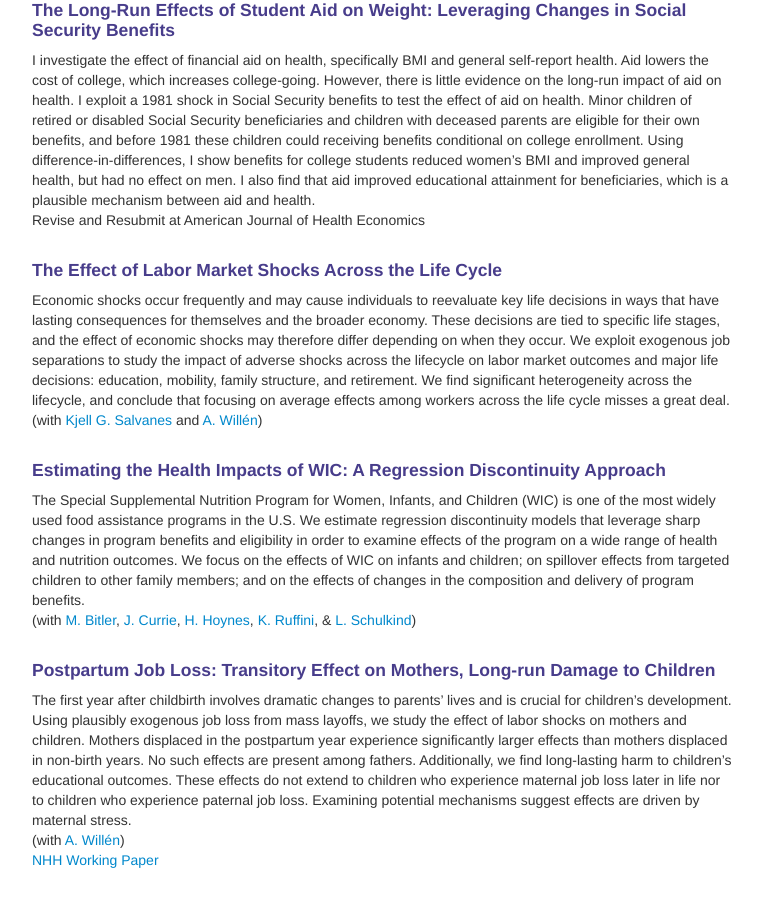
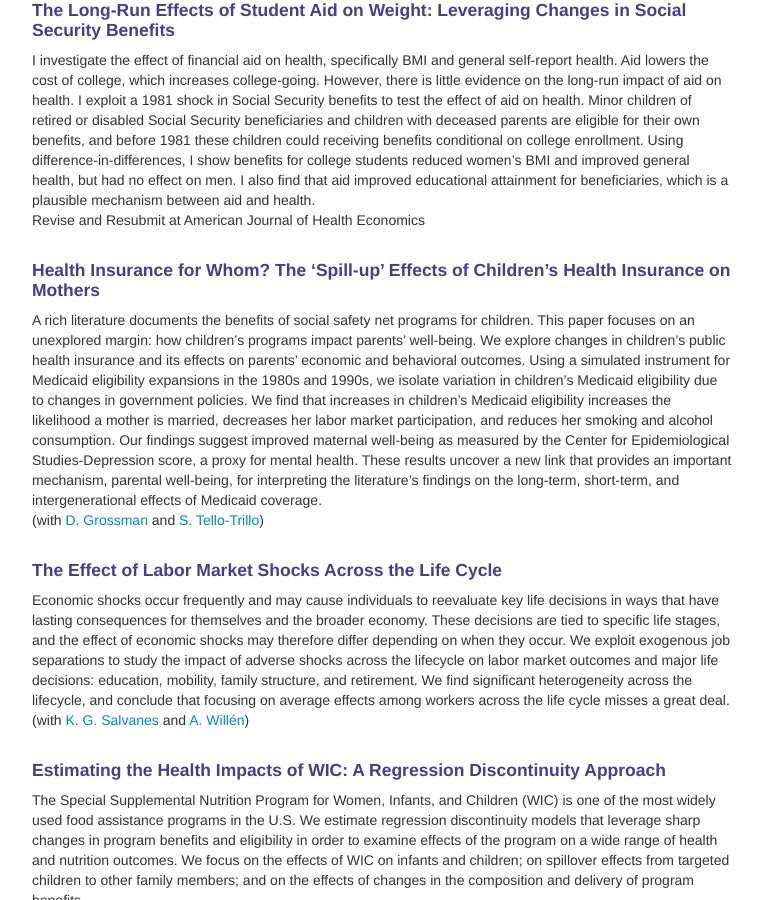
Before and after one commit to bjwillage/bjwillage.github.io, a Jekyll site: the page built from pages/research.md, in a window 1280 px wide and 900 px high, scrolled down 212 px. Shown: the whole window, without its empty margins (258-1020 px from the left). Built offline with Jekyll 4.4.1, drawn with Linux system fonts in a browser that asks for light colours.

Commit message:
Update research.md

```diff
--- a/pages/research.md
+++ b/pages/research.md
@@ -12,9 +12,14 @@ I investigate the effect of financial aid on health, specifically BMI and genera
 Revise and Resubmit at American Journal of Health Economics
 <br><br>
 
+#### Health Insurance for Whom? The ‘Spill-up’ Effects of Children’s Health Insurance on Mothers
+A rich literature documents the benefits of social safety net programs for children. This paper focuses on an unexplored margin: how children’s programs impact parents’ well-being. We explore changes in children’s public health insurance and its effects on parents’ economic and behavioral outcomes. Using a simulated instrument for Medicaid eligibility expansions in the 1980s and 1990s, we isolate variation in children’s Medicaid eligibility due to changes in government policies. We find that increases in children’s Medicaid eligibility increases the likelihood a mother is married, decreases her labor market participation, and reduces her smoking and alcohol consumption. Our findings suggest improved maternal well-being as measured by the Center for Epidemiological Studies-Depression score, a proxy for mental health. These results uncover a new link that provides an important mechanism, parental well-being, for interpreting the literature’s findings on the long-term, short-term, and intergenerational effects of Medicaid coverage. <br>
+(with [D. Grossman](https://sites.google.com/view/danielgrossman/home) and [S. Tello-Trillo](https://sebastiantellotrillo.com/))
+<br><br>
+
 #### The Effect of Labor Market Shocks Across the Life Cycle
 Economic shocks occur frequently and may cause individuals to reevaluate key life decisions in ways that have lasting consequences for themselves and the broader economy. These decisions are tied to specific life stages, and the effect of economic shocks may therefore differ depending on when they occur. We exploit exogenous job separations to study the impact of adverse shocks across the lifecycle on labor market outcomes and major life decisions: education, mobility, family structure, and retirement. We find significant heterogeneity across the lifecycle, and conclude that focusing on average effects among workers across the life cycle misses a great deal.<br>
-(with [Kjell G. Salvanes](https://sites.google.com/view/kjellsalvanes/home) and [A. Willén](https://www.alexanderwillen.com/))
+(with [K. G. Salvanes](https://sites.google.com/view/kjellsalvanes/home) and [A. Willén](https://www.alexanderwillen.com/))
 <br><br>
 
 #### Estimating the Health Impacts of WIC: A Regression Discontinuity Approach
```
